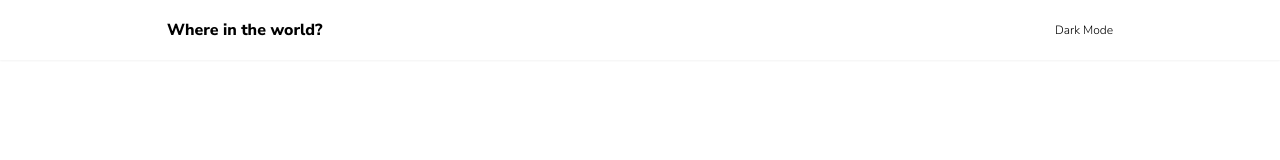
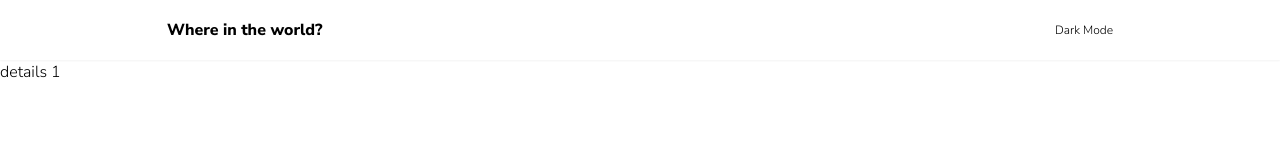
Before and after one commit to PaulPintang/rest-countries-api, a React (Create React App) app: page /country/1 in a window 1280 px wide. Shown: the top 160 px of the page. Built offline with nearby package versions, Linux system fonts and the light colour scheme.

Commit message:
feat: Link, reading url params

```diff
--- a/src/App.js
+++ b/src/App.js
@@ -10,7 +10,7 @@ function App() {
       <Header />
       <Routes>
         <Route index element={<Countries />} />
-        <Route path="/country" element={<CountryDetails />} />
+        <Route path="country/:country" element={<CountryDetails />} />
       </Routes>
     </div>
   );
--- a/src/components/Countries.jsx
+++ b/src/components/Countries.jsx
@@ -1,4 +1,5 @@
 import React, { useState, useEffect } from "react";
+import { Link } from "react-router-dom";
 import axios from "axios";
 import Actions from "./Actions";
 const Countries = () => {
@@ -15,6 +16,7 @@ const Countries = () => {
       <Actions />
       <div className="flex justify-between w-full flex-wrap gap-y-[50px]">
         {country.map((country) => (
+          <Link to={`country/:${country.name.common}`}>
             <div className="h-[265px] w-[200px] bg-white shadow-md rounded-md">
               <div className="h-[125px]">
                 <img
@@ -41,6 +43,7 @@ const Countries = () => {
                 </div>
               </div>
             </div>
+          </Link>
         ))}
       </div>
     </div>
--- a/src/components/CountryDetails.jsx
+++ b/src/components/CountryDetails.jsx
@@ -1,9 +1,12 @@
 import React from "react";
+import { useParams } from "react-router-dom";
 
 const CountryDetails = () => {
+  let params = useParams();
+
   return (
     <div>
-      <p>details</p>
+      <p>details {params.country}</p>
     </div>
   );
 };
```
Lines whose indentation alone changed are shown as unchanged.
